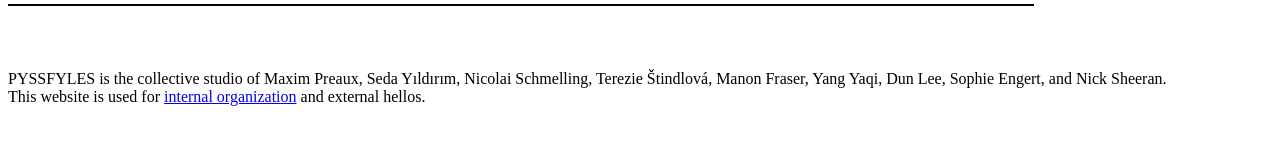
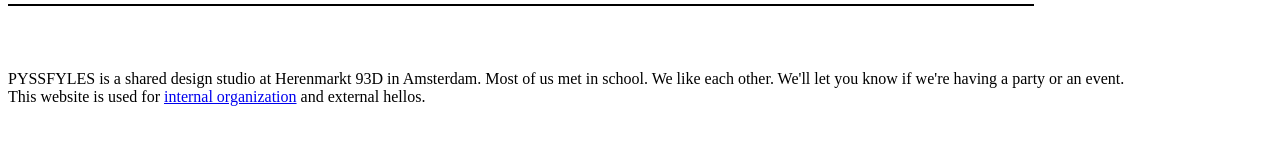
Before and after one commit to nickgsheeran/PYSSFYLES, a plain HTML site: page index.html in a window 1280 px wide. Shown: the part 220-364 px from the top of the page. Drawn offline with Linux system fonts and the light colour scheme; a script that the page names is missing.

Commit message:
change website

```diff
--- a/index.html
+++ b/index.html
@@ -39,7 +39,7 @@
         </video>
         <div class="divider"></div>
         <div>
-        PYSSFYLES is the collective studio of Maxim Preaux, Seda Yıldırım, Nicolai Schmelling, Terezie Štindlová, Manon Fraser, Yang Yaqi, Dun Lee, Sophie Engert, and Nick Sheeran.
+        PYSSFYLES is a shared design studio at Herenmarkt 93D in Amsterdam. Most of us met in school. We like each other. We'll let you know if we're having a party or an event.
         <br>
         This website is used for <a href="https://www.dropbox.com/scl/fo/yxskwrd22yz5yq9mute1k/AD0D2MDD8qRRMLMH6Z1sMng?rlkey=dbv0u4hctxi4d8x6pt7ox9dv1&st=ejpqgnpo&dl=0">internal organization</a> and external hellos.
         <div>
```
Also changed, not shown: 1 other file.
